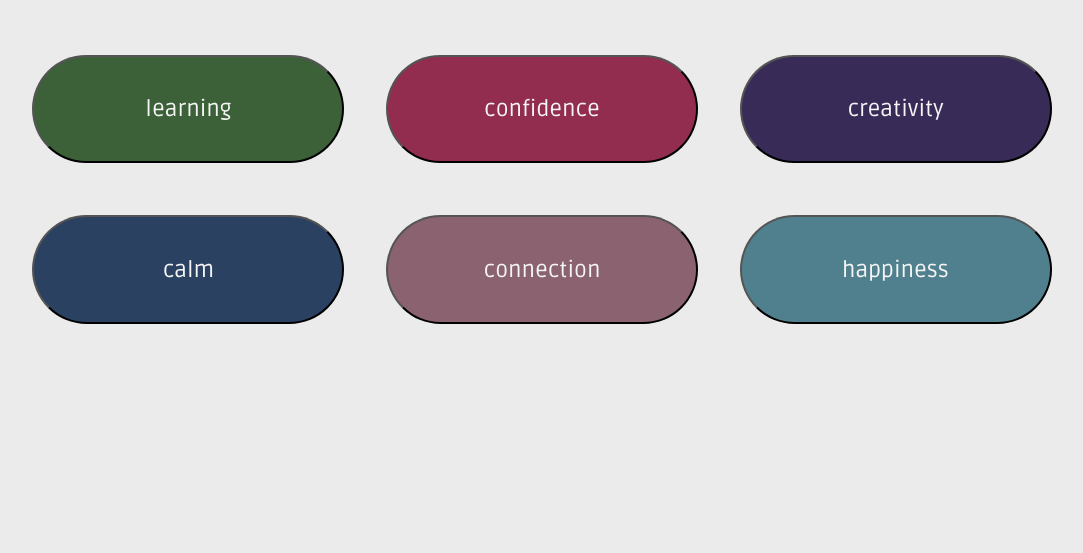
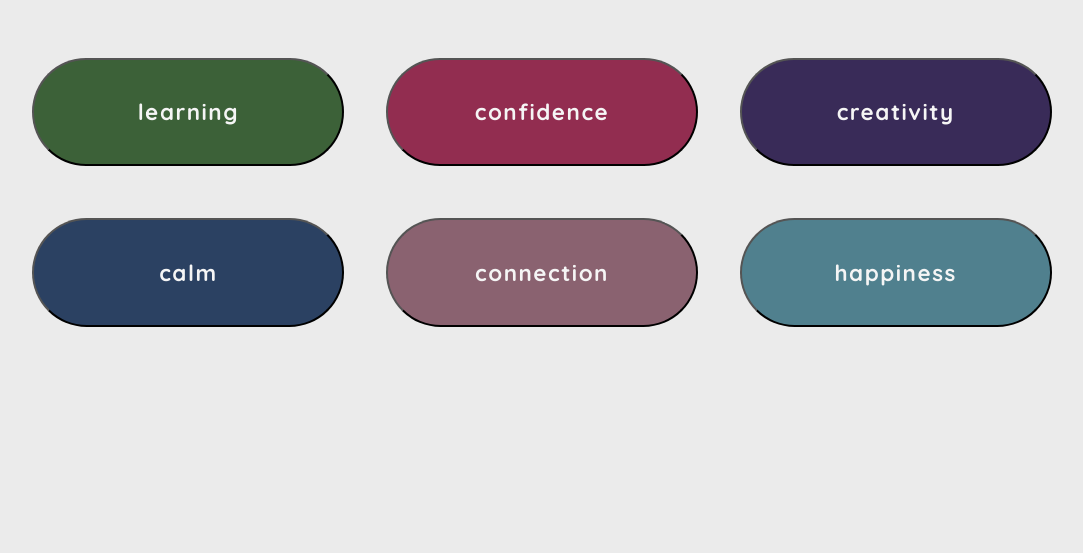
Before and after one commit to coriography/MindSet, a plain HTML site: page index.html in a window 1280 px wide. Shown: the part 247-800 px from the top of the page, without its empty margins (98-1181 px from the left). Drawn offline with Linux system fonts and the light colour scheme.

Commit message:
updated fonts

```diff
--- a/style.css
+++ b/style.css
@@ -1,8 +1,10 @@
 @import url(https://fonts.googleapis.com/css?family=Ruda:400,100,800);
 @import url(https://fonts.googleapis.com/css?family=Lato:400,100,300,800);
+@import url(https://fonts.googleapis.com/css2?family=Karla:ital,wght@0,200;0,400;0,700;0,800;1,400;1,700;1,800&display=swap);
+@import url('https://fonts.googleapis.com/css2?family=Quicksand:wght@300;400;700&display=swap');
 
 * {
-    font-family: 'Lato', sans-serif;
+    font-family: 'Quicksand', sans-serif;
     font-weight: normal;
     text-align: center;
     transition-property: all;
@@ -22,7 +24,9 @@ h3,
 h4,
 h5,
 h6 {
-    font-family: 'Ruda', cursive;
+    font-family: 'Quicksand', cursive;
+    font-weight: bold;
+    letter-spacing: 1.5px;
 }
 
 h1 {
@@ -124,6 +128,10 @@ body.aff-open #affirmation {
     align-items: center;
 }
 
+.aff-container h2 {
+    font-size: 1.4rem;
+}
+
 .aff-text {
     line-height: 1.5;
     opacity: 1;
```
